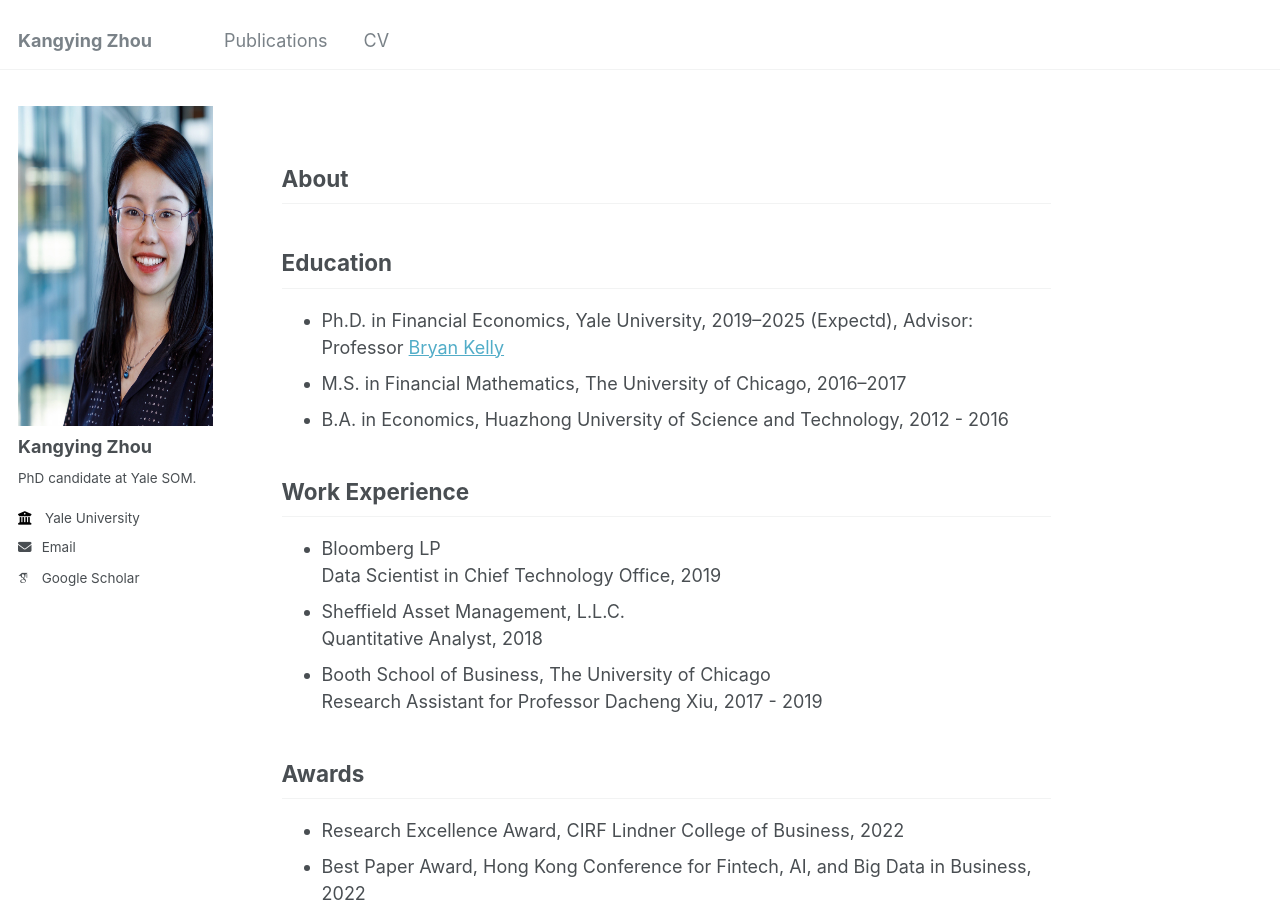
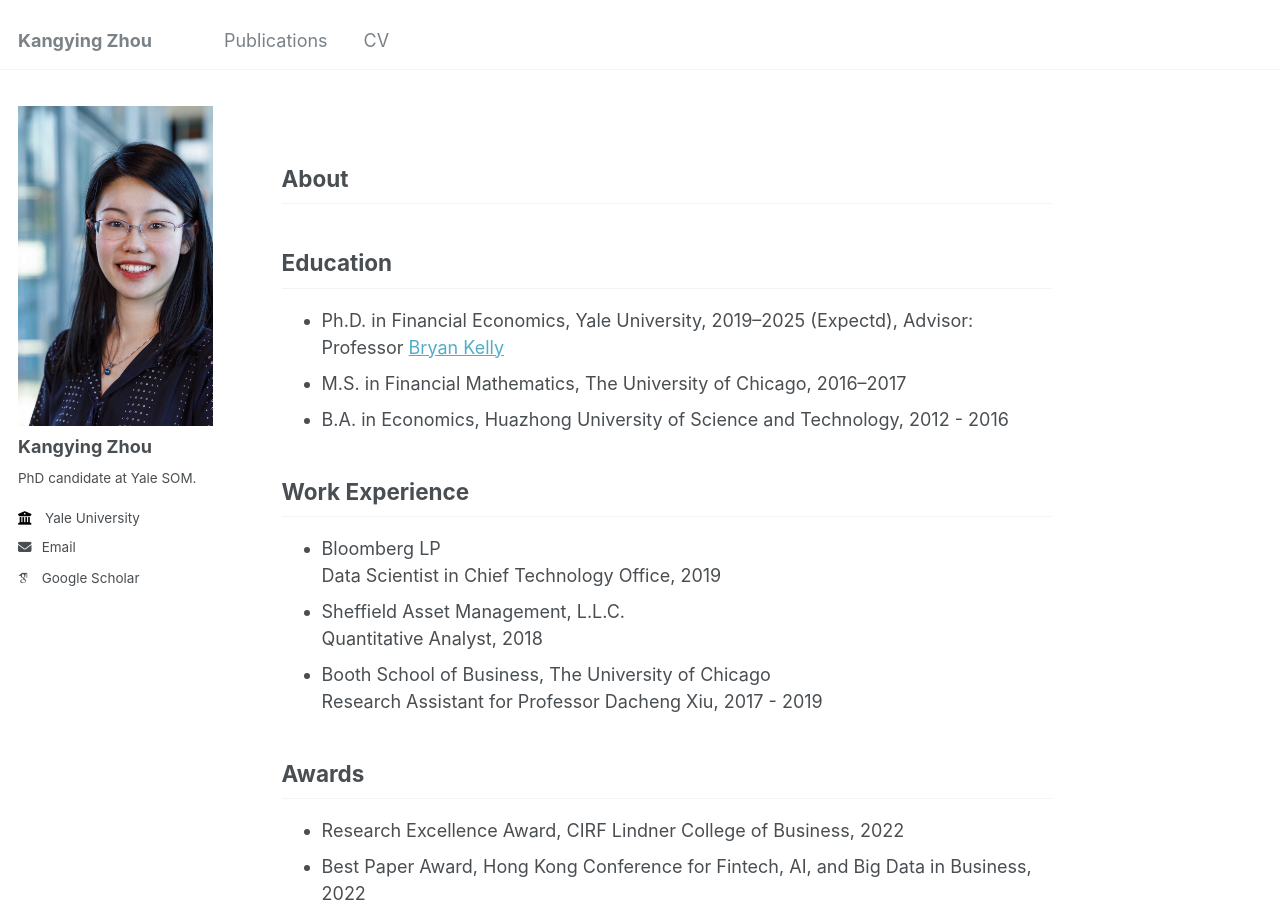
Before and after one commit to rosieli5/rosieli5.github.io, a Jekyll site: the page built from _pages/about.md, in a window 1280 px wide and 900 px high. Built offline with Jekyll 4.4.1, drawn with Linux system fonts in a browser that asks for light colours; some web fonts are replaced.

Commit message:
Update _config.yml

```diff
--- a/_config.yml
+++ b/_config.yml
@@ -21,7 +21,7 @@ repository               : "academicpages/academicpages.github.io"
 #               Additional customization can be done by editing /_includes/author-profile.html
 author:
   # Biographic information
-  avatar           : "profile.png"
+  avatar           : "profile34.png"
   name             : "Kangying Zhou"
   pronouns         : # example: "she/her"
   bio              : "PhD candidate at Yale SOM."
```
